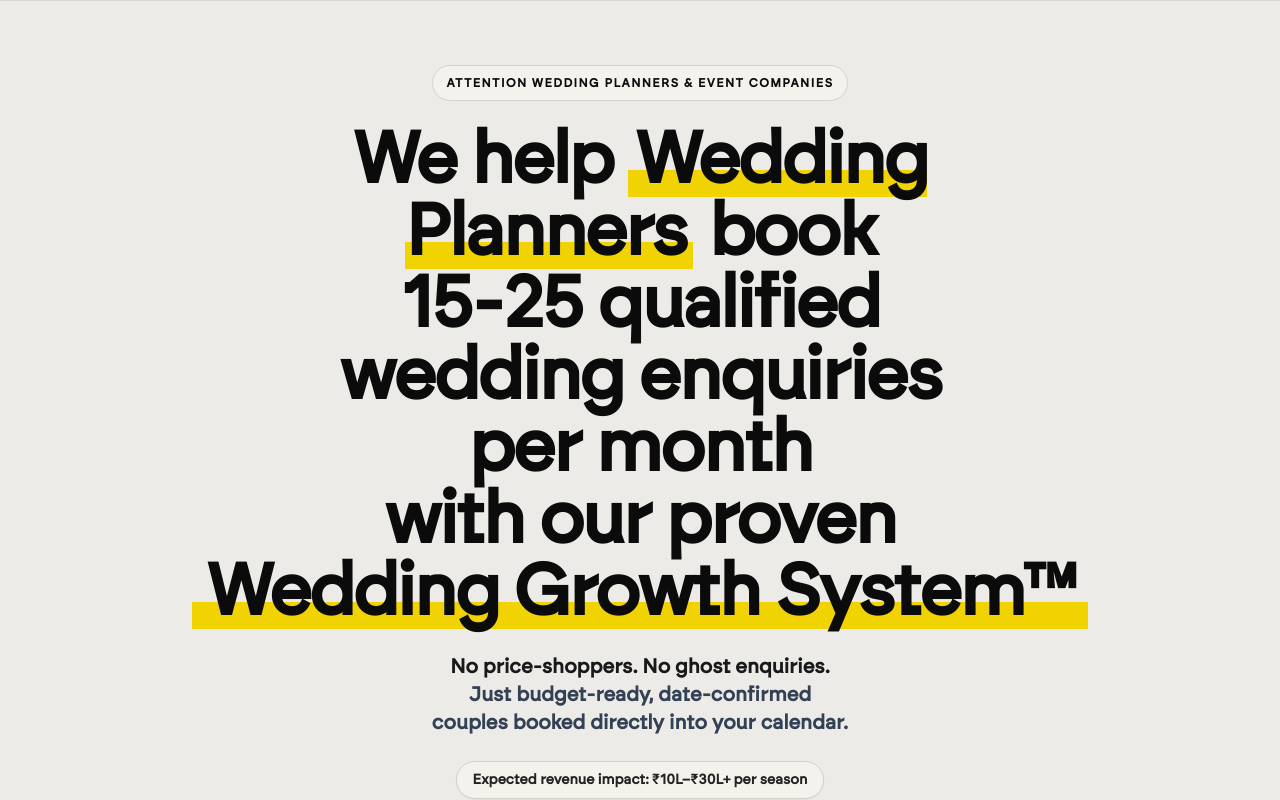
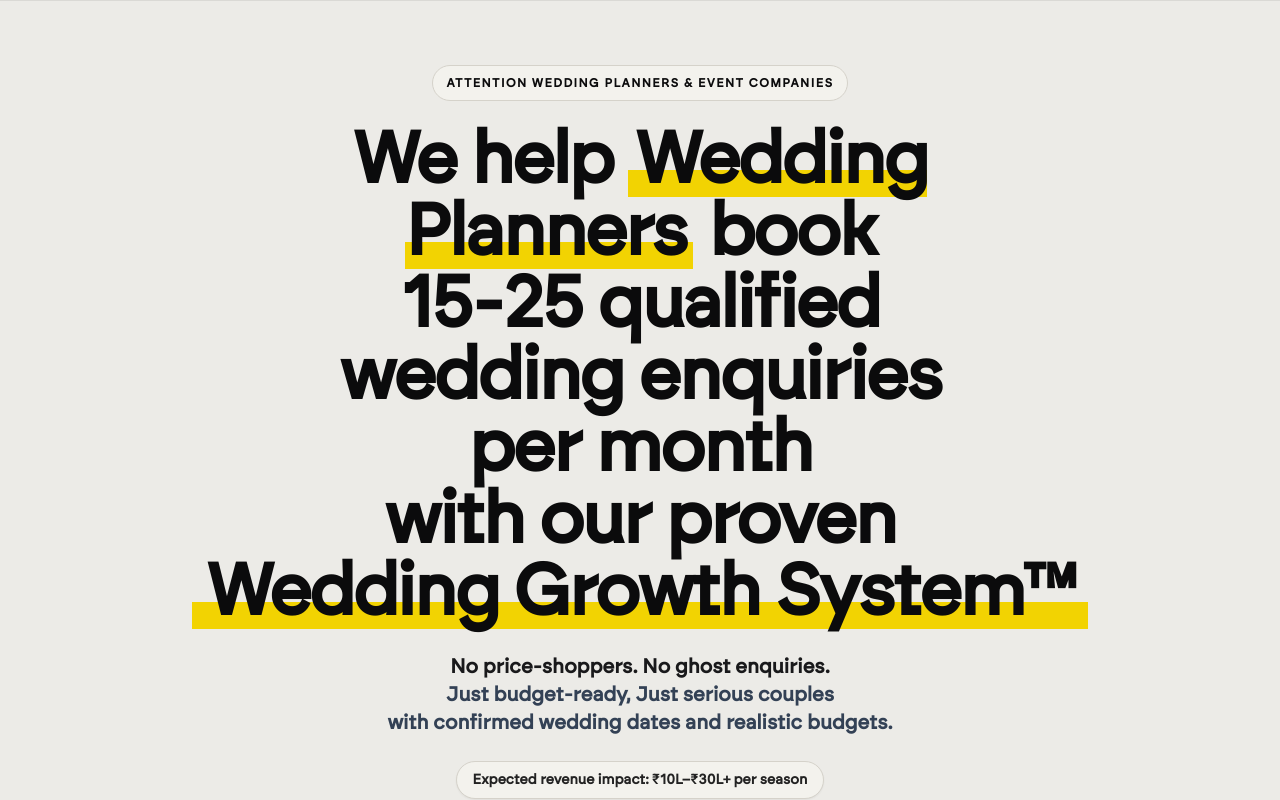
Before and after one commit to AbhiramBharadwaj/WebflowAgencyVasav, a React (Vite) app: page / in a window 1280 px wide. Shown: the top 800 px of the page. Built offline with nearby package versions, Linux system fonts and the light colour scheme; a web font is replaced by a local one.

Commit message:
Changed this line with confirmed wedding dates and realistic budgets.

```diff
--- a/src/pages/Index.tsx
+++ b/src/pages/Index.tsx
@@ -348,9 +348,9 @@ const Index = () => {
               >
                 <span className="block font-black text-[#19191b]">No price-shoppers. No ghost enquiries.</span>
                 <span className="block">
-                  Just budget-ready, <span className="font-black">date-confirmed</span>
+                  Just budget-ready, <span className="font-black">Just serious couples</span>
                 </span>
-                <span className="block">couples booked directly into your calendar.</span>
+                <span className="block">with confirmed wedding dates and realistic budgets.</span>
               </p>
 
               <div className="mx-auto w-fit rounded-full border border-[#d5d2ca] bg-[#f3f2ed] px-4 py-2 text-sm font-semibold text-[#222] shadow-sm">
```
